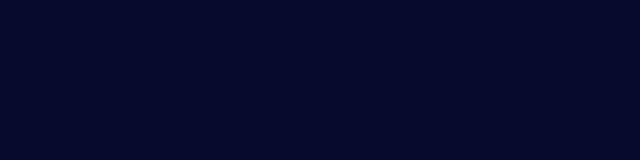
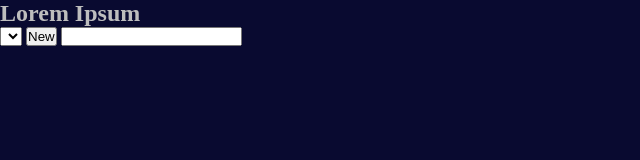
Before and after one commit to Rybread542/album-log, a plain HTML site: page index.html in a window 1280 px wide. Shown: the whole page, without its empty margins (0-640 px from the left). Drawn offline with Linux system fonts and the light colour scheme.

Commit message:
forgot to save lol

```diff
--- a/index.html
+++ b/index.html
@@ -10,9 +10,25 @@
 <body>
     <main>
         <div class="main-header">
-            <h2 class="header-text"></h2>
+            <h2 class="header-text">Lorem Ipsum</h2>
         </div>
 
+        <div class="album-pages-container">
+
+            <div class="controls-bar">
+                <select name="sort" id="sort" class="sort"></select>
+                <button class="add-button">New</button>
+                <input type="search">
+            </div>
+
+            <div class="log-page">
+
+            </div>
+
+            <div class="listen-page">
+
+            </div>
+        </div>
     </main>
 </body>
 </html>
```
